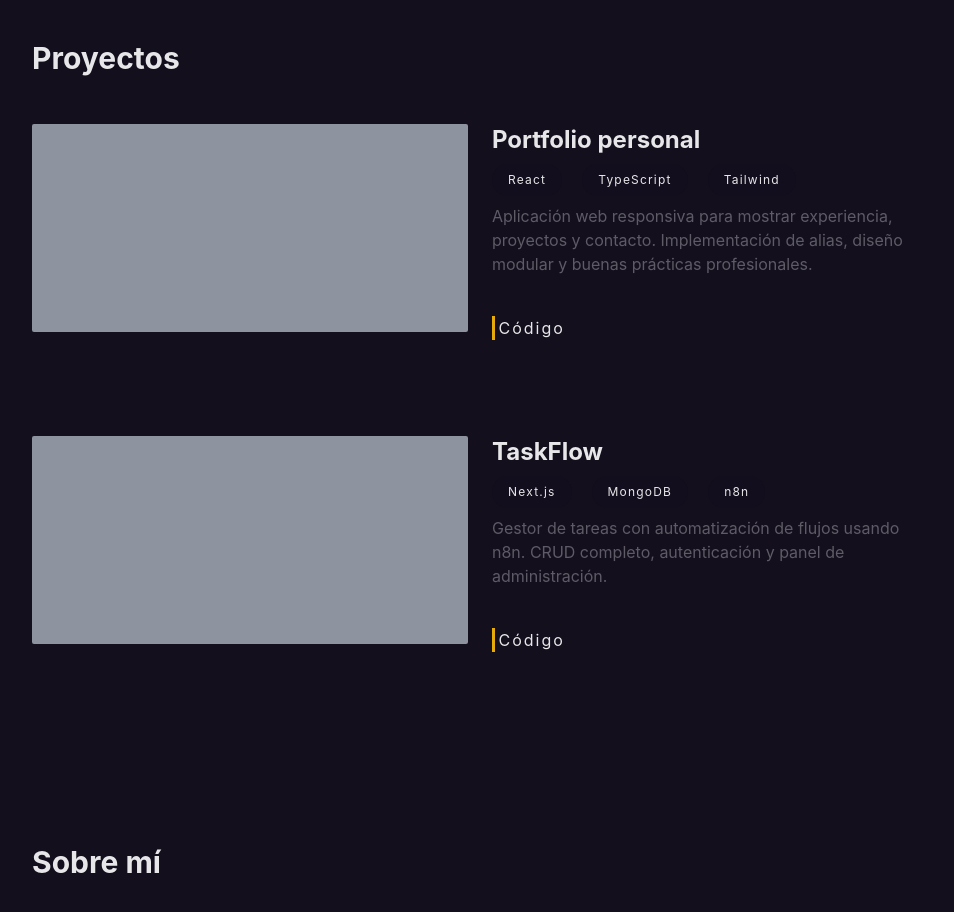
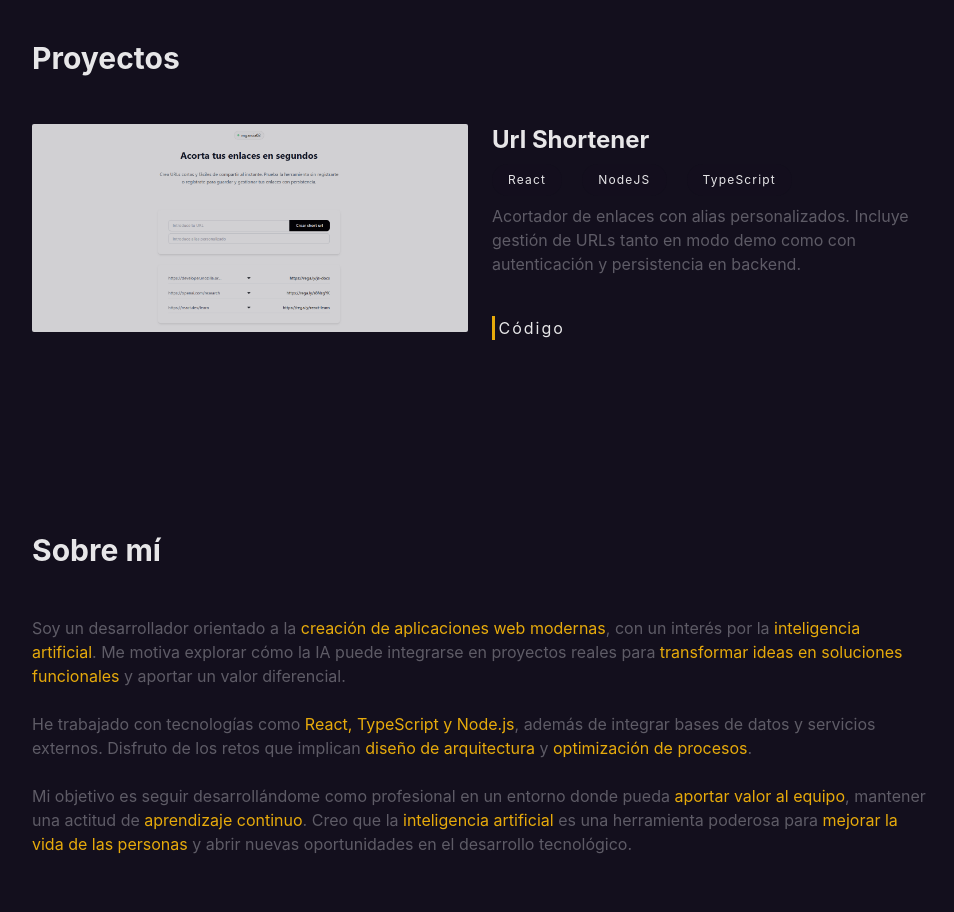
Before and after one commit to mgarcia02/mario-portfolio, a React (Vite) app: page / in a window 1280 px wide. Shown: the part 1920-2832 px from the top of the page, without its empty margins (160-1114 px from the left). Built offline with nearby package versions, Linux system fonts and the light colour scheme.

Commit message:
styles: implementacion de imagenes en los proyectos

```diff
--- a/src/components/Projects/ProjectCard.tsx
+++ b/src/components/Projects/ProjectCard.tsx
@@ -1,9 +1,14 @@
 import type { Project } from '@/types'
 
-function ProjectCard({ title, technologies, description, codeUrl }:Project) {
+function ProjectCard({ title, technologies, description, codeUrl, image }:Project) {
     return(
         <article className="flex flex-col gap-6 md:flex-row">
-            <div className="w-full bg-gray-400 rounded-sm h-52 md:w-1/2">
+            <div className="w-full overflow-hidden rounded-sm h-52 md:w-1/2 opacity-90">
+                <img
+                src={image}
+                alt={title}
+                className="object-cover w-full h-full"
+                />
             </div>
             <div className="flex flex-col w-full gap-2 md:w-1/2">
                 <h3 className="text-2xl font-bold">{title}</h3>
--- a/src/data/project.ts
+++ b/src/data/project.ts
@@ -1,24 +1,16 @@
 import type { Project } from '@/types'
+import urlShortenerImg from '@/assets/projects/url-shortener-portada.png'
 
 export const projects: Project[] = [
     {
-        id: 'portfolio',
-        title: 'Portfolio personal',
-        technologies: ['React', 'TypeScript', 'Tailwind'],
+        id: 'url-shortener',
+        title: 'Url Shortener',
+        technologies: ['React', 'NodeJS', 'TypeScript'],
         description:
-        'Aplicación web responsiva para mostrar experiencia, proyectos y contacto. Implementación de alias, diseño modular y buenas prácticas profesionales.',
-        codeUrl: '#',
+        'Acortador de enlaces con alias personalizados. Incluye gestión de URLs tanto en modo demo como con autenticación y persistencia en backend.',
+        codeUrl: 'https://github.com/mgarcia02/url-shortener',
         previewUrl: '#',
-        //image: '/assets/a.png',
+        image: urlShortenerImg,
     },
-    {
-        id: 'taskflow',
-        title: 'TaskFlow',
-        technologies: ['Next.js', 'MongoDB', 'n8n'],
-        description:
-        'Gestor de tareas con automatización de flujos usando n8n. CRUD completo, autenticación y panel de administración.',
-        codeUrl: '#',
-        previewUrl: '#',
-        //image: '/assets/b.png',
-    },
+
 ]
--- a/src/types.ts
+++ b/src/types.ts
@@ -13,5 +13,5 @@ export type Project = {
     description: string
     codeUrl: string
     previewUrl: string
-    //image: string // configuración futura
+    image: string
 }
```
Also changed, not shown: src/assets/projects/url-shortener-portada.png (added).
